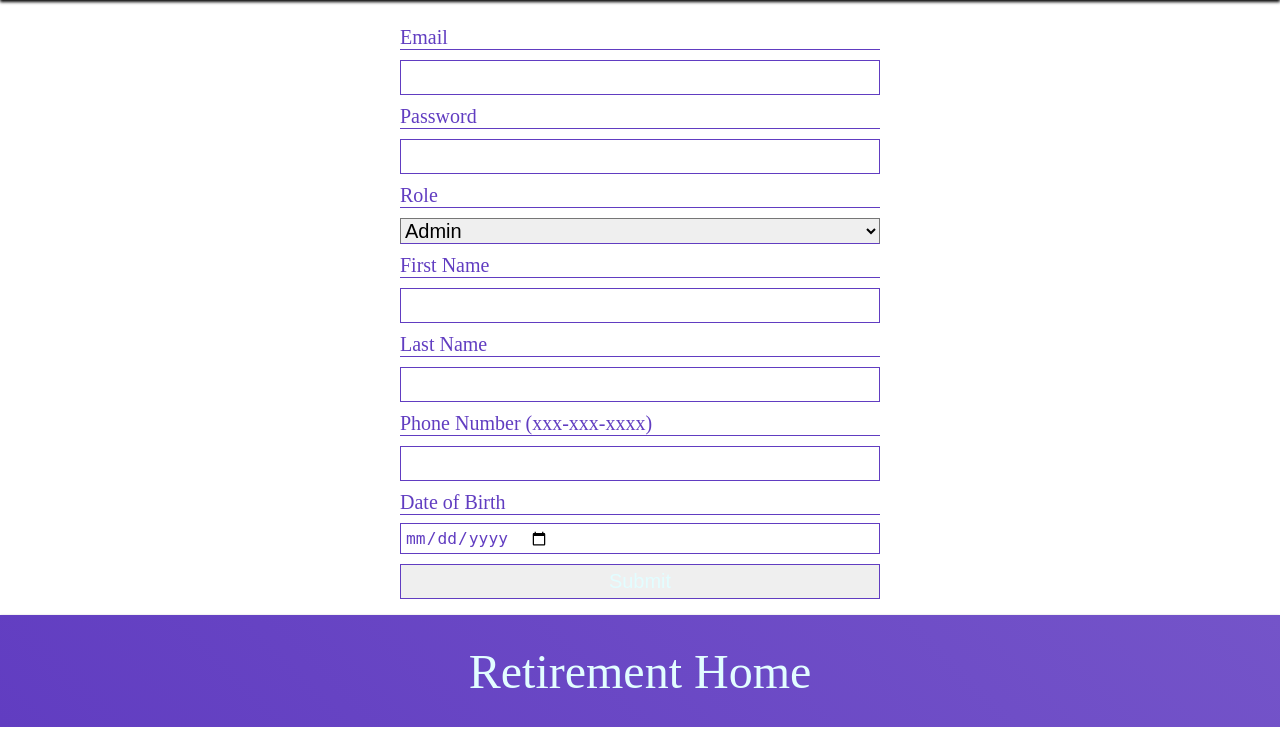
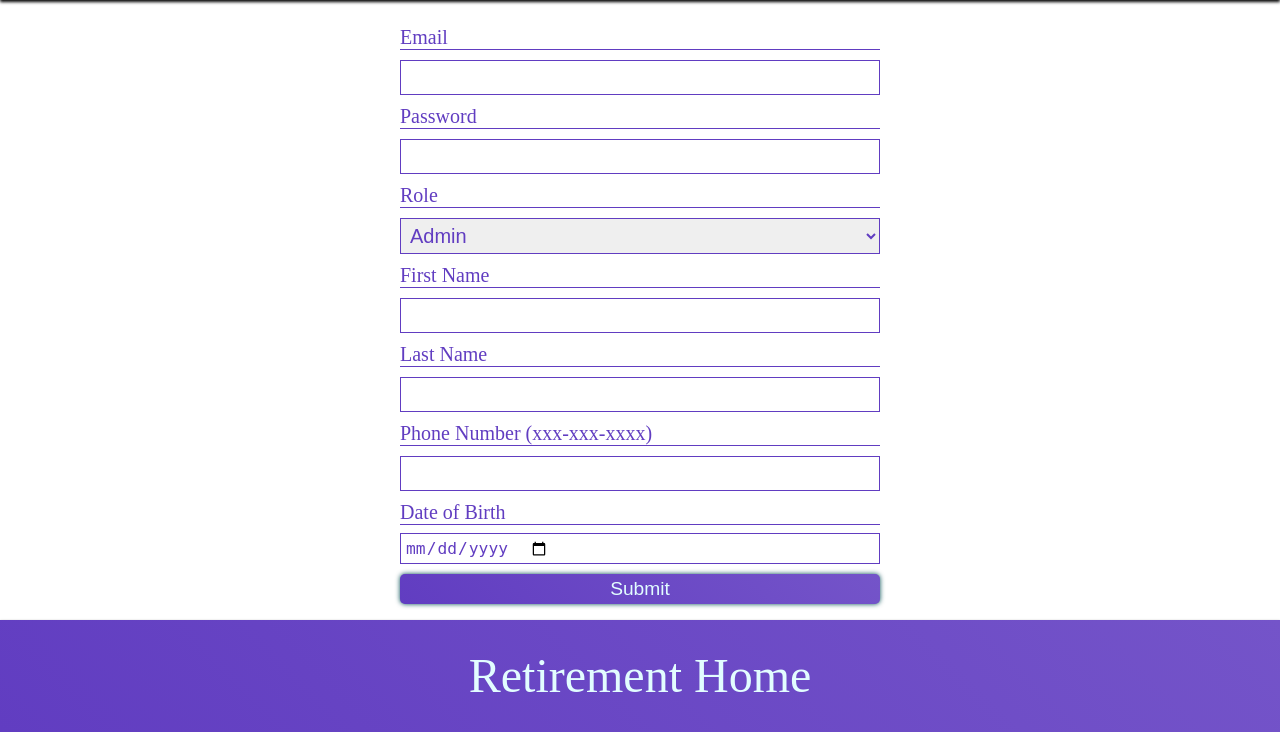
Before and after one commit to Steve-D-Eckles/retirement-home, a PHP site: page /auth/register_temp.php in a window 1280 px wide. Shown: the part 112-844 px from the top of the page. Run offline with PHP 8.4, Linux system fonts and the light colour scheme.

Commit message:
styling changes

```diff
--- a/assets/styles.css
+++ b/assets/styles.css
@@ -197,7 +197,13 @@ header h1 {
   color: #613DC1;
 }
 
-.form-style input:last-child {
+.form-style select{
+  border: 1px solid #613DC1;
+  padding: .25em;
+  color: #613DC1;
+}
+
+.form-style input[type=submit] {
   justify-content: center;
   color: #E2FDFF;
 }
@@ -236,7 +242,8 @@ header h1 {
   width: 3em;
 }
 
-.check-submit {
+.check-submit,
+.form-style input[type=submit] {
   cursor: pointer;
   appearance: none;
   padding: .2em;
--- a/employee/admin/home.php
+++ b/employee/admin/home.php
@@ -31,8 +31,9 @@ if (auth([1], $link)) {
         <a href="../super/approve.php">Pending Registrations</a>
         <a href="../super/create-roster.php">Create a Roster</a>
         <a href="../../public/roster.php">View Rosters</a>
-        <a href="../super/create-appointment.php">Create Doctors' Appointments</a>
+        <a href="missed-activity-report.php">Missed Activity Report</a>
       </nav>
+
     </main>
     <footer>
       <p>Retirement Home</p>
--- a/employee/super/approve.php
+++ b/employee/super/approve.php
@@ -18,12 +18,14 @@ if (auth([1, 2], $link)) {
     <header>
       <a href="../../auth/php/logout.php">Logout</a>
 
+      <h1>Pending Registrations</h1>
+
       <nav class="nav">
         <a href="home.php">Home</a>
       </nav>
     </header>
     <section class='centered-form-wrap'>
-    <h1>Pending Registrations</h1>
+
       <form action='approve-submit.php' method='post'>
         <table class='doctors'>
           <tr>
--- a/employee/super/create-appointment.php
+++ b/employee/super/create-appointment.php
@@ -18,12 +18,14 @@ if (auth([1, 2], $link)) {
     <header>
       <a href="../../auth/php/logout.php">Logout</a>
 
+      <h1>Create Doctor's Appointment</h1>
+
       <nav class="nav">
         <a href="home.php">Home</a>
       </nav>
     </header>
     <section class='centered-form-wrap'>
-      <h1>Create Doctor's Appointment</h1>
+
       <form class='form-style' action='create-appointment-submit.php' method='post'>
         <input type="submit" disabled style="display: none" aria-hidden="true">
         <label>Patient ID
--- a/employee/super/create-roster.php
+++ b/employee/super/create-roster.php
@@ -12,12 +12,15 @@ if (auth([1, 2], $link)) {
   <body>
     <header>
       <a href="../../auth/php/logout.php">Logout</a>
+
+      <h1>Create a Roster</h1>
+
       <nav class="nav">
         <a href="home.php">Home</a>
       </nav>
     </header>
     <section class="centered-form-wrap">
-      <h1>Create a Roster</h1>
+
       <form class='form-style' action='create-roster-submit.php' method='post'>
         <label>Date:
   EOT;
--- a/employee/super/home.php
+++ b/employee/super/home.php
@@ -31,6 +31,7 @@ if (auth([1, 2], $link)) {
         <a href="../super/create-roster.php">Create a Roster</a>
         <a href="../../public/roster.php">View Rosters</a>
         <a href="create-appointment.php">Create Doctors' Appointments</a>
+        <a href="../admin/missed-activity-report.php">Missed Activity Report</a>
       </nav>
     </main>
     <footer>
--- a/public/roster.php
+++ b/public/roster.php
@@ -21,6 +21,8 @@ if (!$_SESSION['loggedin']) {
     <header>
       <a href="../auth/php/logout.php">Logout</a>
 
+      <h1>Roster</h1>
+
       <nav class="nav">
         <a href="#">Home</a>
       </nav>
@@ -28,7 +30,7 @@ if (!$_SESSION['loggedin']) {
     </header>
 
     <main class="roster-table">
-      <h1>Roster</h1>
+
       <?php
       echo "<input type='date' id='roster-date' value='" . date('Y-m-d') . "'>";
       ?>
```
Also changed, not shown: employee/admin/role.php (+25 -3 lines), employee/super/add-info.php (+17 -13 lines).
